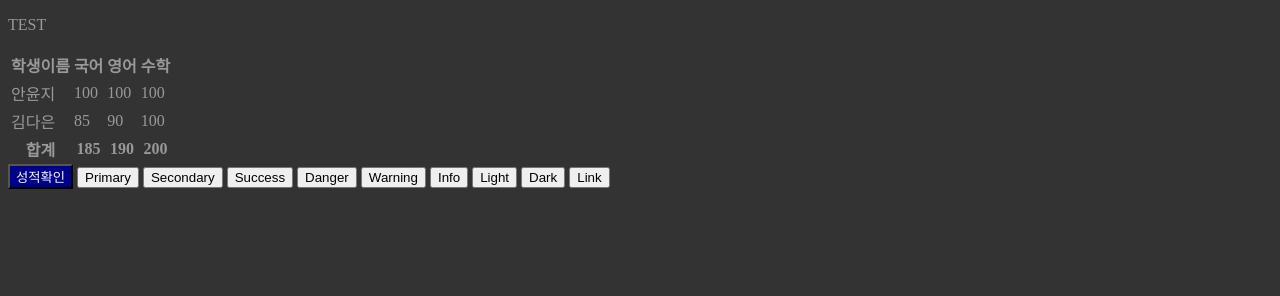
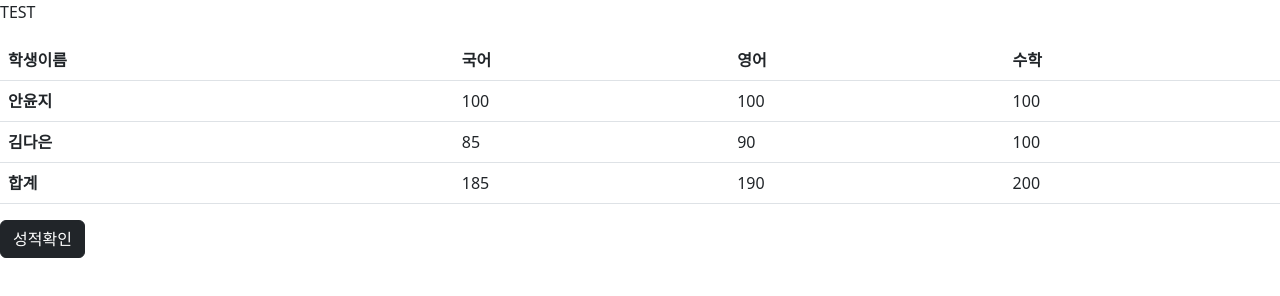
Before and after one commit to yoonjian45/web, a plain HTML site: page test.html in a window 1280 px wide. Drawn offline with nearby package versions, Linux system fonts and the light colour scheme.

Commit message:
Add files via upload

```diff
--- a/test.html
+++ b/test.html
@@ -6,52 +6,46 @@
     <meta name="viewport" content="width=device-width, initial-scale=1.0">
     <title>TEST</title>
     <link rel="stylesheet" href="css/style.css">
+    <link rel="stylesheet" href="https://cdn.jsdelivr.net/npm/bootstrap@5.2.3/dist/css/bootstrap.min.css" integrity="sha384-rbsA2VBKQhggwzxH7pPCaAqO46MgnOM80zW1RWuH61DGLwZJEdK2Kadq2F9CUG65" crossorigin="anonymous">
     <script src="js/script.js"></script>
+    <script src="https://cdn.jsdelivr.net/npm/bootstrap@5.2.3/dist/js/bootstrap.min.js" integrity="sha384-cuYeSxntonz0PPNlHhBs68uyIAVpIIOZZ5JqeqvYYIcEL727kskC66kF92t6Xl2V" crossorigin="anonymous"></script>
 </head>
 <body>
     <p>TEST</p>
     <table>
         <thead>
+            <table class="table table-hover">
+                <thead>
                   <tr>
-                <th>학생이름</th>
-                <th>국어</th>
-                <th>영어</th>
-                <th>수학</th>
+                    <th scope="col">학생이름</th>
+                    <th scope="col">국어</th>
+                    <th scope="col">영어</th>
+                    <th scope="col">수학</th>
                   </tr>
                 </thead>
                 <tbody>
                   <tr>
-                <td>안윤지</td>
-                <td>100</td>
-                <td>100</td>
-                <td>100</td>
+                    <th scope="row">안윤지</th>
+                    <td id="kor1">100</td>
+                    <td id="eng1">100</td>
+                    <td id="math1">100</td>
                   </tr>
                   <tr>
-                <td>김다은</td>
-                <td>85</td>
-                <td>90</td>
-                <td>100</td>
+                    <th scope="row">김다은</th>
+                    <td id="kor2">85</td>
+                    <td id="eng2">90</td>
+                    <td id="math2">100</td>
+                  </tr>
+                  <tr>
+                    <th f>합계</th>
+                    <td >185</td>
+                    <td >190</td>
+                    <td>200</td>
                   </tr>
                 </tbody>
-        <tfoot>
-            <tr>
-                <th>합계</th>
-                <th>185</th>
-                <th>190</th>
-                <th>200</th>
-            </tr>
+            </table>
         </tfoot>
     </table>
-    <button id="btn">성적확인</button>
-    <button type="button" class="btn btn-primary">Primary</button>
-    <button type="button" class="btn btn-secondary">Secondary</button>
-    <button type="button" class="btn btn-success">Success</button>
-    <button type="button" class="btn btn-danger">Danger</button>
-    <button type="button" class="btn btn-warning">Warning</button>
-    <button type="button" class="btn btn-info">Info</button>
-    <button type="button" class="btn btn-light">Light</button>
-    <button type="button" class="btn btn-dark">Dark</button>
-
-    <button type="button" class="btn btn-link">Link</button>
+    <button type="button" class="btn btn-dark" onclick="grade()">성적확인</button>
 </body>
 </html>
```
Also changed, not shown: script.js (added, +20 -0 lines). Lines whose indentation alone changed are shown as unchanged.
